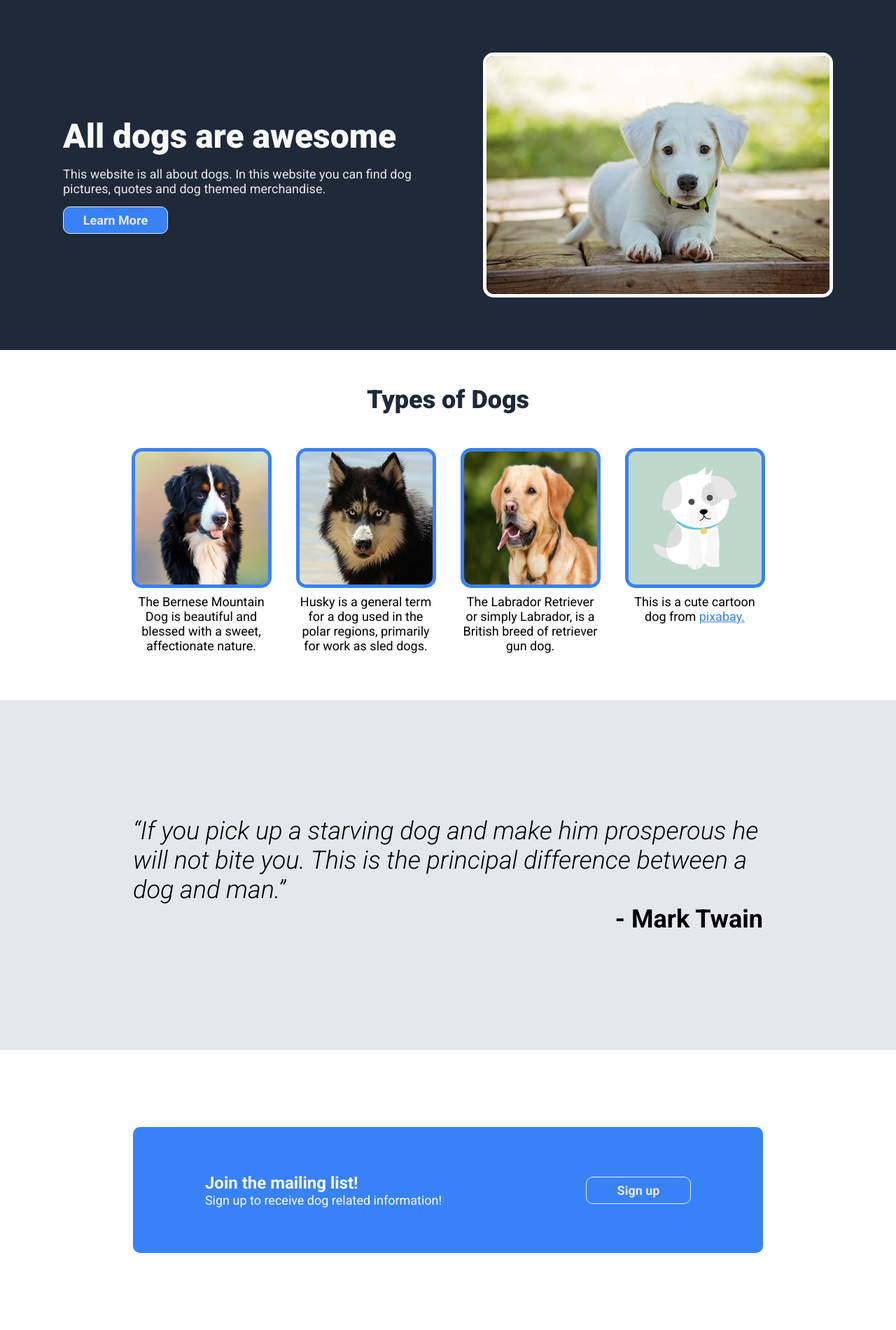
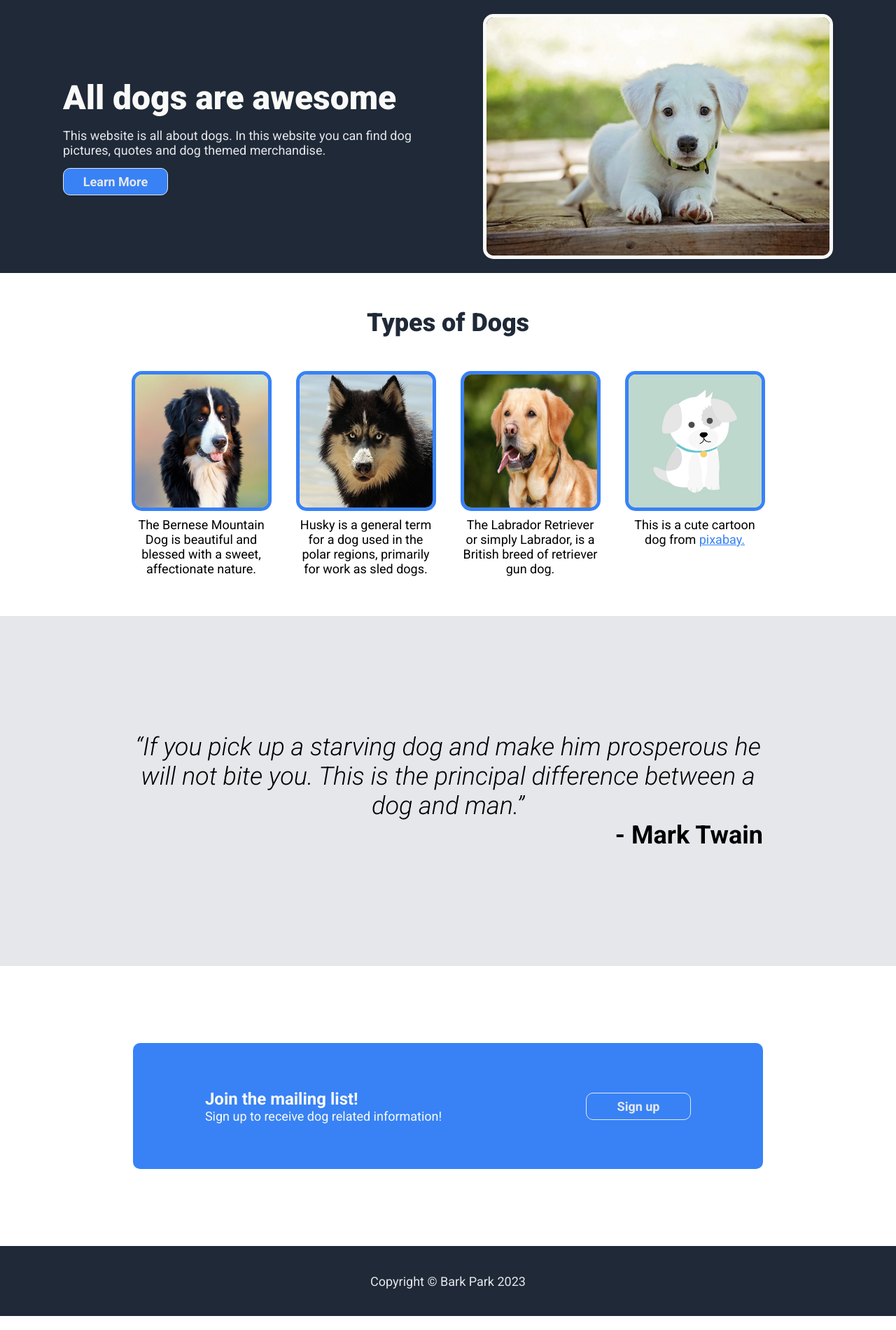
Before and after one commit to jgaul1989/landing-page, a plain HTML site: page index.html in a window 1280 px wide. Shown: the part 68-1968 px from the top of the page at 70% size. Drawn offline with Linux system fonts and the light colour scheme.

Commit message:
Changed the flex properties of the header and card
Made the web page page more responsive by changing the
flex properties of the header and content areas

```diff
--- a/css/style.css
+++ b/css/style.css
@@ -10,7 +10,7 @@
 }
 
 .dog {
-    max-width: 500px;
+    width: 100%;
     border: 5px #F9FAF8 solid;
     border-radius: 15px;
 }
@@ -60,6 +60,7 @@ h1 {
 .container {
     display: flex;
     flex-direction: column;
+    justify-content: space-between;
 
 }
 
@@ -71,6 +72,7 @@ h1 {
     background-color: #1F2937;
     padding: 20px;
     column-gap: 100px;
+    flex-wrap: wrap;
 }
 
 .header-logo {
@@ -82,6 +84,7 @@ h1 {
 
 .header-links {
     display: flex;
+    flex-wrap: wrap;
     gap: 20px;
     width: 500px;
 }
@@ -91,15 +94,18 @@ h1 {
     justify-content: center;
     align-items: center;
     background-color: #1F2937;
-    height: 500px;
+    /* height: 500px; */
+    flex: 1;
     padding: 20px;
     column-gap: 100px;
+    flex-wrap: wrap;
 }
 
 .header-bottom-left {
     display: flex;
     flex-direction: column;
     justify-content: center;
+    flex-wrap: wrap;
     gap: 15px;
     max-width: 500px;
     height: 350px;
@@ -107,7 +113,8 @@ h1 {
 
 .header-bottom-right {
     display: flex;
-    max-width: 500px;
+    flex-wrap: wrap;
+    width: 500px;
     height: 350px;
 }
 
@@ -116,7 +123,8 @@ h1 {
     flex-direction: column;
     align-items: center;
     padding: 50px;
-    height: 500px;
+    flex: 1;
+    /* height: 500px; */
     gap: 10px;
 }
 
@@ -134,8 +142,8 @@ h1 {
     display: flex;
     justify-content: space-between;
     align-items: center;
+    flex-wrap: wrap;
     gap: 35px;
-    flex-wrap: wrap;
 }
 
 .card {
@@ -163,6 +171,7 @@ h1 {
 
 .quote {
     width: 900px;
+    text-align: center;
 }
 
 .quote p {
@@ -203,3 +212,13 @@ h1 {
     font-size: 24px;
     font-weight: bold;
 }
+
+.footer {
+    height: 100px;
+    background-color: #1F2937;
+    color: #E5E7EB;
+    font-size: 18px;
+    display: flex;
+    justify-content: center;
+    align-items: center;
+}
--- a/index.html
+++ b/index.html
@@ -79,13 +79,16 @@
         <div class="cta-container">
             <div class="cta">
                 <div class="cta-text">
-                    <p class = "cta-text-large">Join the mailing list!</p>
+                    <p class="cta-text-large">Join the mailing list!</p>
                     <p>Sign up to receive dog related information!</p>
                 </div>
                 <button>Sign up</button>
             </div>
 
         </div>
+        <div class = "footer">
+            Copyright &copy; Bark Park 2023
+        </div>
     </div>
 </body>
 
```
Also changed, not shown: images/aussie.jpg (deleted).
